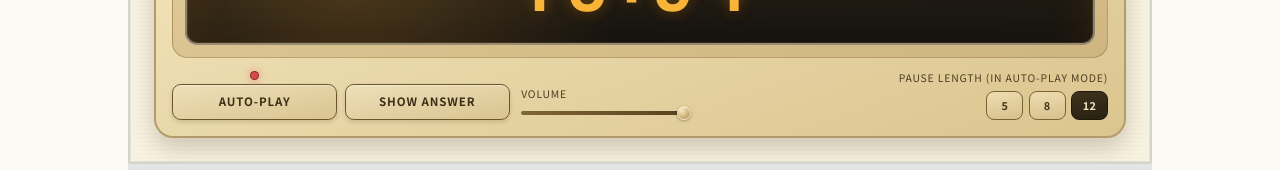
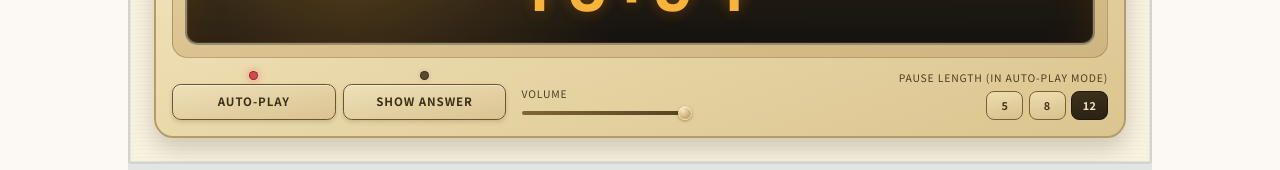
Before and after one commit to andyroo2000/convo-lab, a React (Vite) app in the folder client/: page /tools/japanese-time-practice in a window 1280 px wide. Shown: the part 486-656 px from the top of the page. Built offline with nearby package versions, Linux system fonts and the light colour scheme; no server answers.

Commit message:
Add next-button flash LED and increase control spacing

```diff
--- a/client/src/features/tools/japaneseTimePractice/components/JapaneseTimePracticeToolPage.tsx
+++ b/client/src/features/tools/japaneseTimePractice/components/JapaneseTimePracticeToolPage.tsx
@@ -75,6 +75,7 @@ const JapaneseTimePracticeToolPage = () => {
   const [volumeLevel, setVolumeLevel] = useState<number>(1);
   const [isRevealed, setIsRevealed] = useState(false);
   const [isPlaying, setIsPlaying] = useState(false);
+  const [isNextLedActive, setIsNextLedActive] = useState(false);
   const [pauseSeconds, setPauseSeconds] = useState<number>(12);
   const [countdownSeconds, setCountdownSeconds] = useState<number | null>(null);
   const [playbackHint, setPlaybackHint] = useState<string | null>(null);
@@ -82,6 +83,7 @@ const JapaneseTimePracticeToolPage = () => {
   const revealTimerRef = useRef<number | null>(null);
   const autoAdvanceTimerRef = useRef<number | null>(null);
   const countdownIntervalRef = useRef<number | null>(null);
+  const nextLedTimerRef = useRef<number | null>(null);
   const playbackRef = useRef<AudioSequencePlayback | null>(null);
   const isFirstPowerOnRef = useRef(true);
 
@@ -126,6 +128,13 @@ const JapaneseTimePracticeToolPage = () => {
     if (countdownIntervalRef.current !== null) {
       window.clearInterval(countdownIntervalRef.current);
       countdownIntervalRef.current = null;
+    }
+  }, []);
+
+  const clearNextLedTimer = useCallback(() => {
+    if (nextLedTimerRef.current !== null) {
+      window.clearTimeout(nextLedTimerRef.current);
+      nextLedTimerRef.current = null;
     }
   }, []);
 
@@ -179,6 +188,13 @@ const JapaneseTimePracticeToolPage = () => {
   }, []);
 
   const handleNext = useCallback(() => {
+    clearNextLedTimer();
+    setIsNextLedActive(true);
+    nextLedTimerRef.current = window.setTimeout(() => {
+      setIsNextLedActive(false);
+      nextLedTimerRef.current = null;
+    }, 1000);
+
     clearAutoAdvanceTimer();
     clearRevealTimer();
     clearCountdownInterval();
@@ -193,6 +209,7 @@ const JapaneseTimePracticeToolPage = () => {
     advanceToNextCard,
     clearAutoAdvanceTimer,
     clearCountdownInterval,
+    clearNextLedTimer,
     clearRevealTimer,
     isRevealed,
     revealCard,
@@ -279,17 +296,32 @@ const JapaneseTimePracticeToolPage = () => {
       clearAutoAdvanceTimer();
       clearCountdownInterval();
       clearRevealTimer();
+      clearNextLedTimer();
     };
-  }, [clearAutoAdvanceTimer, clearCountdownInterval, clearRevealTimer, isPowerOn, stopPlayback]);
+  }, [
+    clearAutoAdvanceTimer,
+    clearCountdownInterval,
+    clearNextLedTimer,
+    clearRevealTimer,
+    isPowerOn,
+    stopPlayback,
+  ]);
 
   useEffect(
     () => () => {
       clearRevealTimer();
       clearAutoAdvanceTimer();
       clearCountdownInterval();
+      clearNextLedTimer();
       stopPlayback();
     },
-    [clearAutoAdvanceTimer, clearCountdownInterval, clearRevealTimer, stopPlayback]
+    [
+      clearAutoAdvanceTimer,
+      clearCountdownInterval,
+      clearNextLedTimer,
+      clearRevealTimer,
+      stopPlayback,
+    ]
   );
 
   return (
@@ -345,6 +377,10 @@ const JapaneseTimePracticeToolPage = () => {
                   {isPowerOn ? 'Stop' : 'Auto-Play'}
                 </button>
               </div>
+              <div className="retro-clock-radio-next-stack">
+                <span
+                  className={`retro-clock-radio-led retro-clock-radio-led-next ${isNextLedActive ? 'is-flash' : ''}`}
+                />
                 <button
                   type="button"
                   onClick={handleNext}
@@ -353,6 +389,7 @@ const JapaneseTimePracticeToolPage = () => {
                 >
                   {nextButtonLabel}
                 </button>
+              </div>
             </div>
             <div className="retro-clock-radio-volume" role="group" aria-label="Volume">
               <span className="retro-clock-radio-control-label">Volume</span>
--- a/client/src/styles/index.css
+++ b/client/src/styles/index.css
@@ -3380,7 +3380,7 @@
   display: grid;
   grid-template-columns: minmax(0, 1fr) minmax(120px, 170px) minmax(0, 1.2fr);
   align-items: end;
-  gap: 0.7rem;
+  gap: 0.95rem;
 }
 
 .retro-clock-radio-volume {
@@ -3452,6 +3452,17 @@
 }
 
 .retro-clock-radio-autoplay-stack .retro-clock-radio-led {
+  align-self: center;
+}
+
+.retro-clock-radio-next-stack {
+  display: flex;
+  flex-direction: column;
+  align-items: stretch;
+  gap: 0.24rem;
+}
+
+.retro-clock-radio-next-stack .retro-clock-radio-led {
   align-self: center;
 }
 
@@ -3534,6 +3545,20 @@
     0 0 7px rgba(217, 71, 71, 0.6);
 }
 
+.retro-clock-radio-led.retro-clock-radio-led-next {
+  background: #5a4a2d;
+  box-shadow:
+    0 0 0 1px rgba(255, 255, 255, 0.12),
+    0 0 4px rgba(0, 0, 0, 0.2);
+}
+
+.retro-clock-radio-led.retro-clock-radio-led-next.is-flash {
+  background: #53dc70;
+  box-shadow:
+    0 0 0 1px rgba(255, 255, 255, 0.14),
+    0 0 10px rgba(83, 220, 112, 0.75);
+}
+
 @media (max-width: 768px) {
   .retro-clock-radio-controls {
     grid-template-columns: 1fr;
```
Lines whose indentation alone changed are shown as unchanged.
